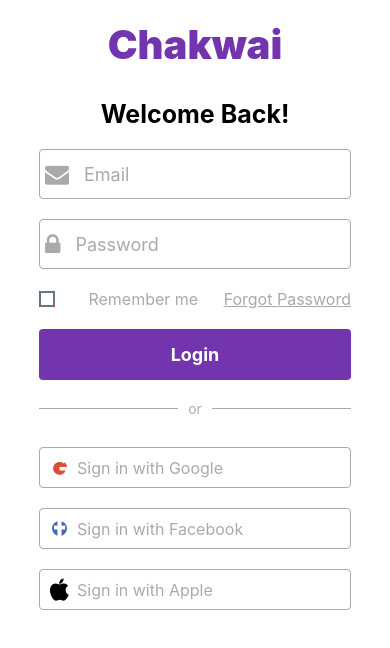
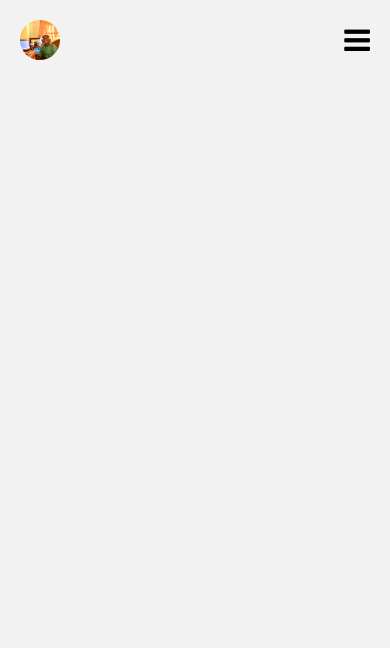
Before and after one commit to Turawa2/Chakwai, a React Native app: screen /Foods in a window 390 px wide. Shown: the top 648 px of the page. Built offline with nearby package versions, Linux system fonts and the light colour scheme.

Commit message:
testing android commit

```diff
--- a/App.js
+++ b/App.js
@@ -4,6 +4,7 @@ import { NavigationContainer } from '@react-navigation/native';
 import { createStackNavigator } from '@react-navigation/stack';
 import Login from './Pages/Login';
 import WelcomePage from './Pages/WelcomePage';
+import Foods from './Pages/Foods';
 
 const Stack = createStackNavigator();
 
@@ -11,9 +12,10 @@ const App = () => {
   return (
     <NavigationContainer>
       {/* <Stack.Navigator initialRouteName="WelcomePage"> */}
-      <Stack.Navigator initialRouteName="Login">
+      <Stack.Navigator initialRouteName="Foods">
         <Stack.Screen name="Login" component={Login} options={{ headerShown: false }} />
         <Stack.Screen name="WelcomePage" component={WelcomePage} options={{ headerShown: false }} />
+        <Stack.Screen name="Foods" component={Foods} options={{ headerShown: false }} />
       </Stack.Navigator>
     </NavigationContainer>
   );
--- /dev/null
+++ b/Pages/Foods.js
@@ -0,0 +1,44 @@
+import React from 'react';
+import { View, Text, StyleSheet, TouchableOpacity, Image } from 'react-native';
+import Icon from 'react-native-vector-icons/FontAwesome';
+
+export default function Foods() {
+  return (
+    <View style={styles.container}>
+      {/* Profile Picture on the Left */}
+      <View style={styles.profileContainer}>
+        <Image
+          source={require('../assets/tubaba.jpg')}
+          style={styles.profileImage}
+        />
+      </View>
+
+      {/* Menu Icon on the Right */}
+      <View style={styles.menuContainer}>
+        <TouchableOpacity>
+          <Icon name="bars" size={30} color="#000" />
+        </TouchableOpacity>
+      </View>
+    </View>
+  );
+}
+
+const styles = StyleSheet.create({
+  container: {
+    flexDirection: 'row',
+    justifyContent: 'space-between',
+    alignItems: 'center',
+    padding: 20,
+  },
+  profileContainer: {
+    flex: 1,
+  },
+  profileImage: {
+    width: 40,
+    height: 40,
+    borderRadius: 20,
+  },
+  menuContainer: {
+    marginLeft: 'auto', // Pushes the menu icon to the right
+  },
+});
--- a/Pages/Login.js
+++ b/Pages/Login.js
@@ -10,7 +10,7 @@ export default function Login() {
   const [rememberMe, setRememberMe] = useState(false);
 
   const handleButtonClick = () => {
-    navigation.navigate("Login");
+    navigation.navigate("Foods");
   };
 
   return (
@@ -29,8 +29,8 @@ export default function Login() {
           <Icon name="envelope" size={24} color="#aaa" style={styles.icon} />
           <TextInput
             style={styles.input}
-            placeholder="Email"
-            placeholderTextColor="#aaa" // Set placeholder color
+            placeholder="devlord@gmail.com"
+            placeholderTextColor="#aaa"
           />
         </View>
 
@@ -41,7 +41,7 @@ export default function Login() {
             style={styles.input}
             placeholder="Password"
             secureTextEntry={!passwordVisible}
-            placeholderTextColor="#aaa" // Set placeholder color
+            placeholderTextColor="#aaa"
           />
           <TouchableOpacity
             onPress={() => setPasswordVisible(!passwordVisible)}
```
Also changed, not shown: assets/tubaba.jpg (added).
